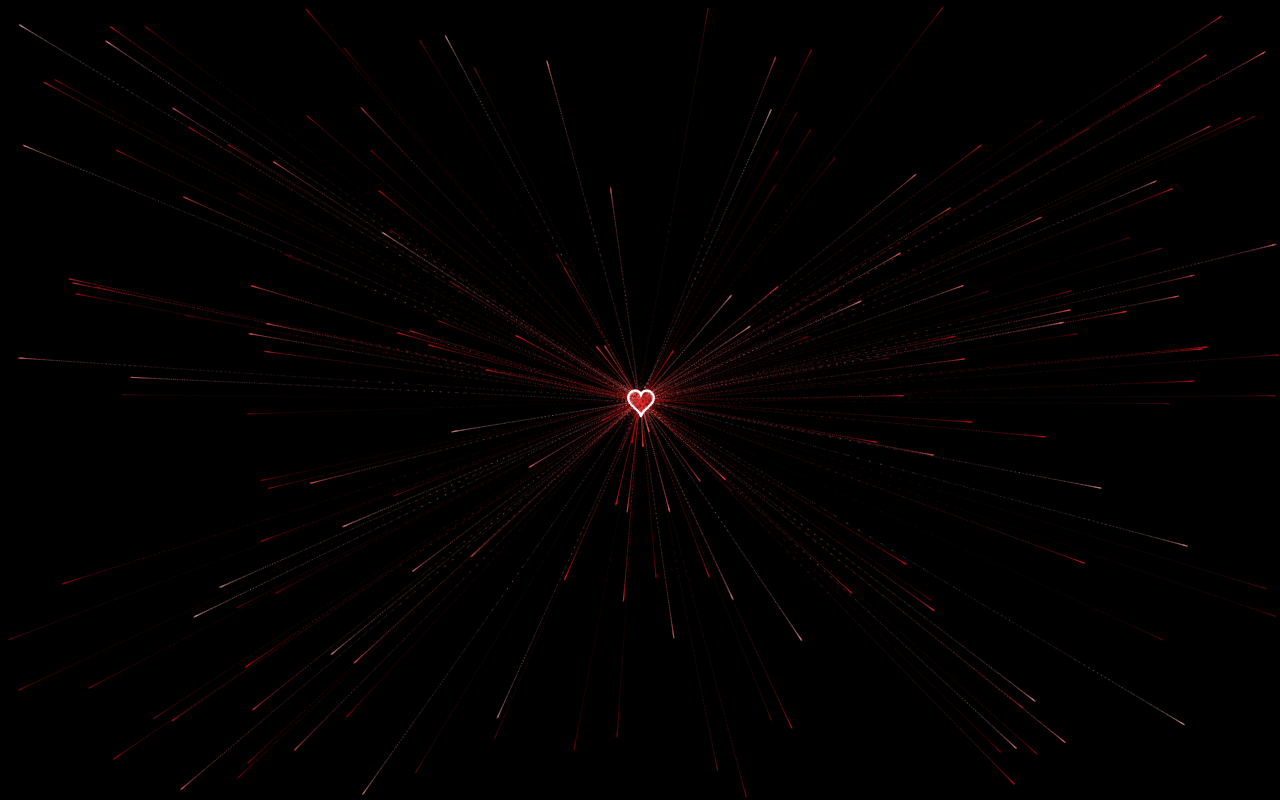
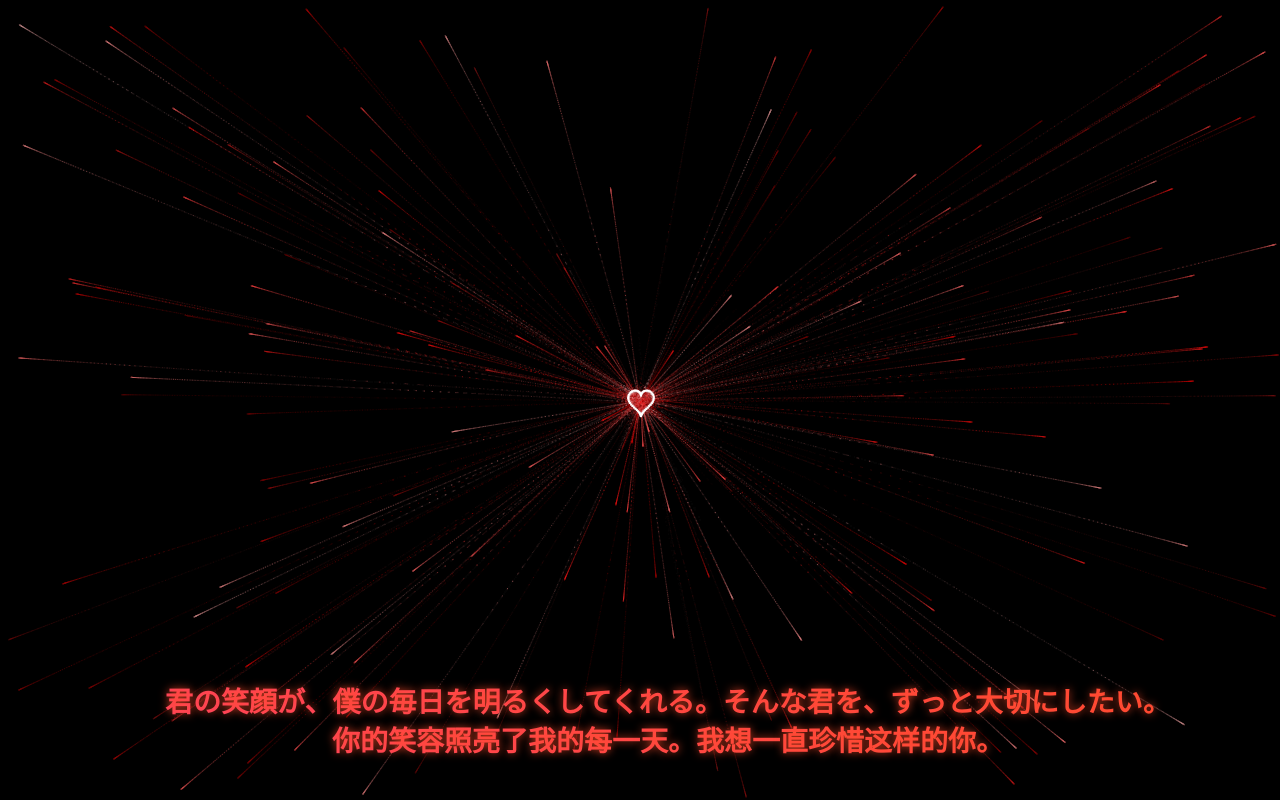
Before and after one commit to RICK-SSD/love, a plain HTML site: page index.html in a window 1280 px wide. Drawn offline with Linux system fonts and the light colour scheme; animation ran at ten frames a second.

Commit message:
Update index.html

```diff
--- a/index.html
+++ b/index.html
@@ -11,11 +11,34 @@
             height: 100%;
             background-color: rgba(0, 0, 0, .2);
         }
+        /* 新增文字样式 */
+        #message {
+            position: fixed;
+            bottom: 40px;
+            width: 100%;
+            text-align: center;
+            font-size: 28px;
+            font-weight: 600;
+            font-family: 'Segoe UI', Tahoma, Geneva, Verdana, sans-serif;
+            background: linear-gradient(90deg, #ff416c, #ff4b2b);
+            -webkit-background-clip: text;
+            -webkit-text-fill-color: transparent;
+            text-shadow: 0 0 8px rgba(255, 75, 43, 0.8);
+            user-select: none;
+            pointer-events: none;
+            padding: 0 20px;
+            white-space: pre-wrap;
+            line-height: 1.4;
+        }
     </style>
 </head>
 <body>
 
 <canvas id="heart" width="1920" height="947"></canvas>
+
+<!-- 新增显示文字容器 -->
+<div id="message"></div>
+
 <script>
     window.requestAnimationFrame =
         window.__requestAnimationFrame ||
@@ -162,6 +185,13 @@
     var s = document.readyState;
     if (s === 'complete' || s === 'loaded' || s === 'interactive') init();
     else document.addEventListener('DOMContentLoaded', init, false);
+
+    // ———— 新增文字显示 ————
+    window.addEventListener('DOMContentLoaded', () => {
+        const msg = `君の笑顔が、僕の毎日を明るくしてくれる。そんな君を、ずっと大切にしたい。
+你的笑容照亮了我的每一天。我想一直珍惜这样的你。`;
+        document.getElementById('message').textContent = msg;
+    });
 </script>
 
 </body></html>
```
